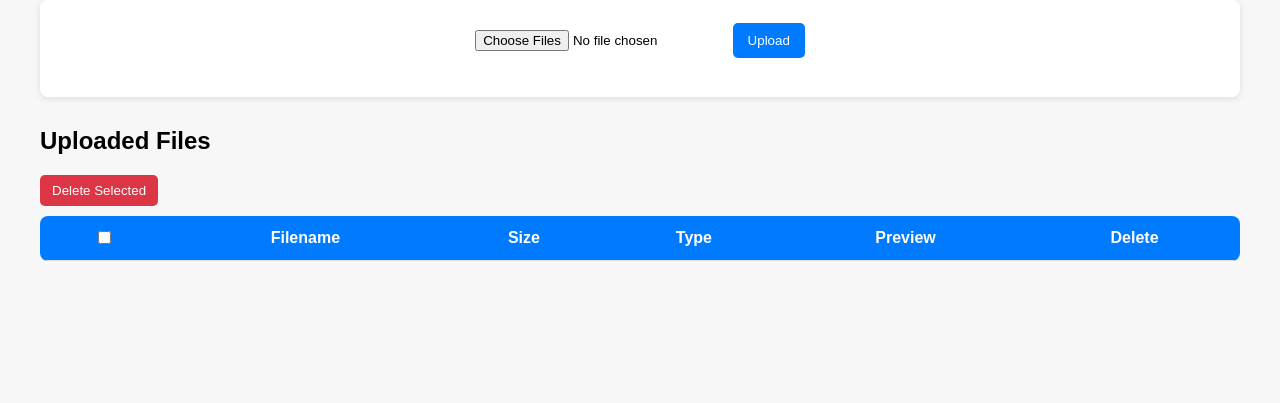
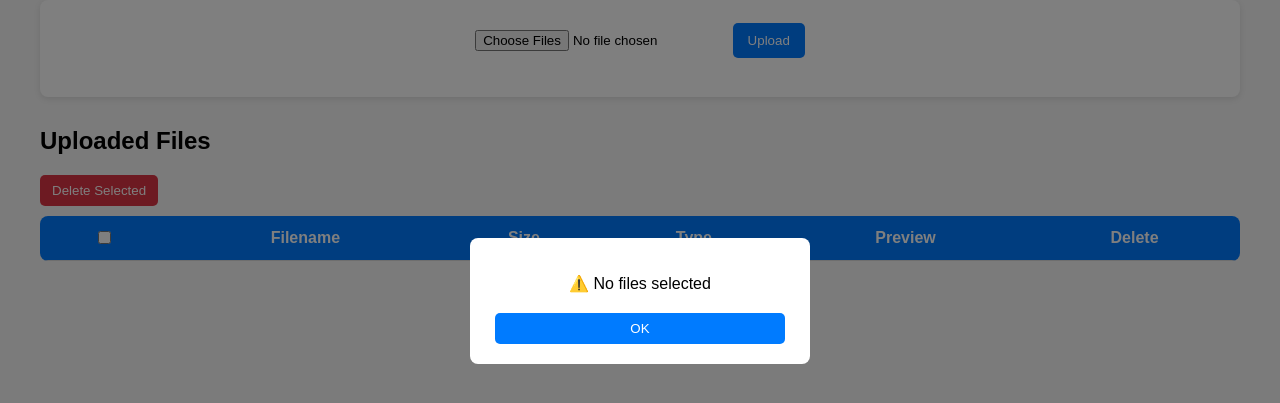
Before and after one commit to Hehehehe290805/NodeServer, a website: page public/index.html in a window 1280 px wide. Both pictures are taken after a click on the button "Delete Selected". Shown: the part 99-502 px from the top of the page. Drawn offline with Linux system fonts and the light colour scheme; no server answers.

Commit message:
Alert To Popup

```diff
--- a/public/index.html
+++ b/public/index.html
@@ -107,13 +107,66 @@
       border-radius: 5px 0 0 5px;
       transition: width 0.3s ease;
     }
+
+    /* ✅ Popup Modal */
+    .modal {
+      display: none;
+      position: fixed;
+      z-index: 9999;
+      left: 0;
+      top: 0;
+      width: 100%;
+      height: 100%;
+      background: rgba(0, 0, 0, 0.5);
+      justify-content: center;
+      align-items: center;
+    }
+
+    .modal-content {
+      background: white;
+      padding: 20px;
+      border-radius: 8px;
+      text-align: center;
+      width: 300px;
+    }
+
+    .modal-content p {
+      margin-bottom: 20px;
+    }
+
+    .modal-buttons {
+      display: flex;
+      justify-content: space-around;
+    }
+
+    .modal-buttons button {
+      flex: 1;
+      margin: 0 5px;
+      padding: 8px;
+    }
+
+    .btn-cancel {
+      background: #6c757d;
+    }
+
+    .btn-cancel:hover {
+      background: #565e64;
+    }
+
+    .btn-confirm {
+      background: #007bff;
+    }
+
+    .btn-confirm:hover {
+      background: #0056b3;
+    }
   </style>
 </head>
 
 <body>
   <h1>📂 File Upload & Management</h1>
 
-    <!-- Single or Multiple Upload -->
+  <!-- Upload Box -->
   <div class="upload-box">
     <form id="uploadForm">
       <input type="file" name="myFiles" multiple required>
@@ -135,7 +188,7 @@
   <table id="filesTable">
     <thead>
       <tr>
-                <th><input type="checkbox" id="selectAll"></th> <!-- master checkbox -->
+        <th><input type="checkbox" id="selectAll"></th>
         <th>Filename</th>
         <th>Size</th>
         <th>Type</th>
@@ -146,6 +199,14 @@
     <tbody></tbody>
   </table>
 
+  <!-- ✅ Popup Modal -->
+  <div id="popup" class="modal">
+    <div class="modal-content">
+      <p id="popupMessage"></p>
+      <div class="modal-buttons" id="popupButtons"></div>
+    </div>
+  </div>
+
   <script>
     const uploadForm = document.getElementById('uploadForm');
     const uploadStatus = document.getElementById('uploadStatus');
@@ -155,7 +216,28 @@
     const progressWrapper = document.getElementById('progressWrapper');
     const progressBar = document.getElementById('progressBar');
 
-        // Handle file upload with progress
+    const popup = document.getElementById("popup");
+    const popupMessage = document.getElementById("popupMessage");
+    const popupButtons = document.getElementById("popupButtons");
+
+    function showPopup(message, buttons = [{ text: "OK", class: "btn-confirm", action: () => hidePopup() }]) {
+      popupMessage.textContent = message;
+      popupButtons.innerHTML = "";
+      buttons.forEach(btn => {
+        const button = document.createElement("button");
+        button.textContent = btn.text;
+        button.className = btn.class;
+        button.onclick = () => { btn.action(); };
+        popupButtons.appendChild(button);
+      });
+      popup.style.display = "flex";
+    }
+
+    function hidePopup() {
+      popup.style.display = "none";
+    }
+
+    // ✅ File upload with progress
     uploadForm.addEventListener('submit', async (e) => {
       e.preventDefault();
       const formData = new FormData(uploadForm);
@@ -163,7 +245,6 @@
       const xhr = new XMLHttpRequest();
       xhr.open("POST", "/upload", true);
 
-            // Progress tracking
       xhr.upload.onprogress = (event) => {
         if (event.lengthComputable) {
           const percent = Math.round((event.loaded / event.total) * 100);
@@ -184,17 +265,17 @@
             uploadStatus.textContent = `✅ Uploaded ${data.files.length} file(s) successfully!`;
             loadFiles();
           } else {
-                        uploadStatus.textContent = "❌ Upload failed: " + data.error;
+            showPopup("❌ Upload failed: " + data.error);
           }
         } else {
-                    uploadStatus.textContent = "❌ Error uploading file.";
+          showPopup("❌ Error uploading file.");
         }
       };
 
       xhr.send(formData);
     });
 
-        // Load files list
+    // ✅ Load files
     async function loadFiles() {
       const res = await fetch('/files');
       const files = await res.json();
@@ -226,54 +307,63 @@
       selectAll.checked = false;
     }
 
-        // Delete file
+    // ✅ Delete single file
     async function deleteFile(filename) {
-            if (!confirm(`Are you sure you want to delete ${filename}?`)) return;
-
+      showPopup(`Are you sure you want to delete ${filename}?`, [
+        { text: "Cancel", class: "btn-cancel", action: hidePopup },
+        {
+          text: "Delete", class: "btn-confirm", action: async () => {
+            hidePopup();
             const res = await fetch('/delete/' + filename, { method: 'POST' });
             const data = await res.json();
-
             if (data.success) {
               loadFiles();
             } else {
-                alert("❌ Error deleting file: " + data.error);
+              showPopup("❌ Error deleting file: " + data.error);
             }
           }
+        }
+      ]);
+    }
 
-        // Bulk delete
+    // ✅ Bulk delete
     deleteSelectedBtn.addEventListener('click', async () => {
       const selected = Array.from(document.querySelectorAll('.fileCheckbox:checked'))
         .map(cb => cb.value);
 
       if (selected.length === 0) {
-                alert("⚠️ No files selected");
+        showPopup("⚠️ No files selected");
         return;
       }
 
-            if (!confirm(`Are you sure you want to delete ${selected.length} file(s)?`)) return;
-
+      showPopup(`Are you sure you want to delete ${selected.length} file(s)?`, [
+        { text: "Cancel", class: "btn-cancel", action: hidePopup },
+        {
+          text: "Delete", class: "btn-confirm", action: async () => {
+            hidePopup();
             const res = await fetch('/delete-many', {
               method: 'POST',
               headers: { 'Content-Type': 'application/json' },
               body: JSON.stringify({ files: selected })
             });
-
             const data = await res.json();
-
             if (data.success) {
               loadFiles();
             } else {
-                alert("❌ Error deleting files: " + data.error);
+              showPopup("❌ Error deleting files: " + data.error);
             }
+          }
+        }
+      ]);
     });
 
-        // Master checkbox
+    // ✅ Master checkbox
     selectAll.addEventListener('change', () => {
       const checkboxes = document.querySelectorAll('.fileCheckbox');
       checkboxes.forEach(cb => cb.checked = selectAll.checked);
     });
 
-        // Load files on page load
+    // ✅ Load files on startup
     loadFiles();
   </script>
 </body>
--- a/server.js
+++ b/server.js
@@ -40,7 +40,7 @@ const fileFilter = (req, file, cb) => {
 
 const upload = multer({ storage, fileFilter });
 
-// ✅ Handle single OR multiple file uploads
+// ✅ Handle single OR multiple file uploads (one portal)
 app.post('/upload', upload.array('myFiles', 20), (req, res) => {
     if (!req.files || req.files.length === 0) {
         return res.status(400).json({ error: "No files uploaded" });
```
Lines whose indentation alone changed are shown as unchanged.
